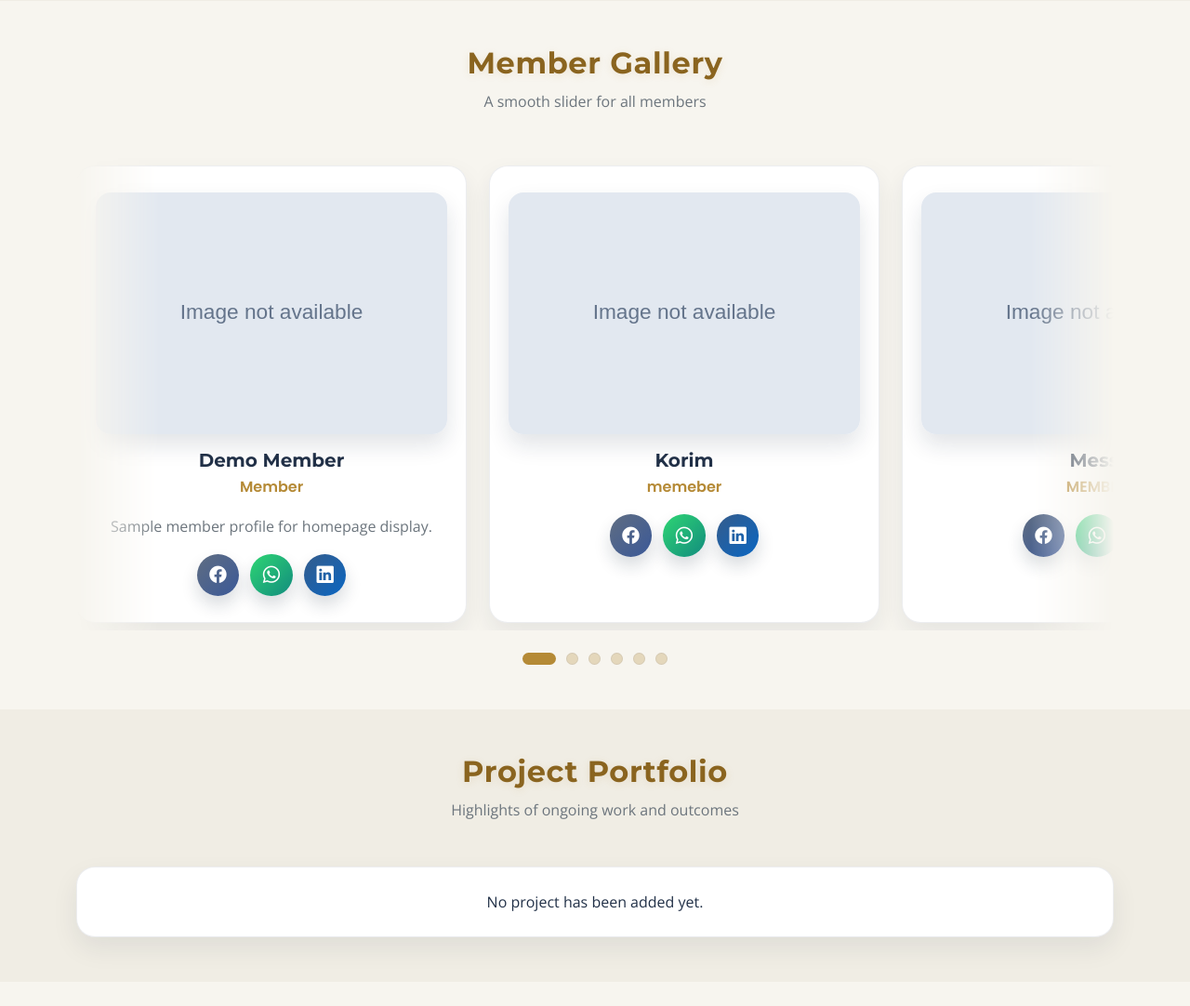
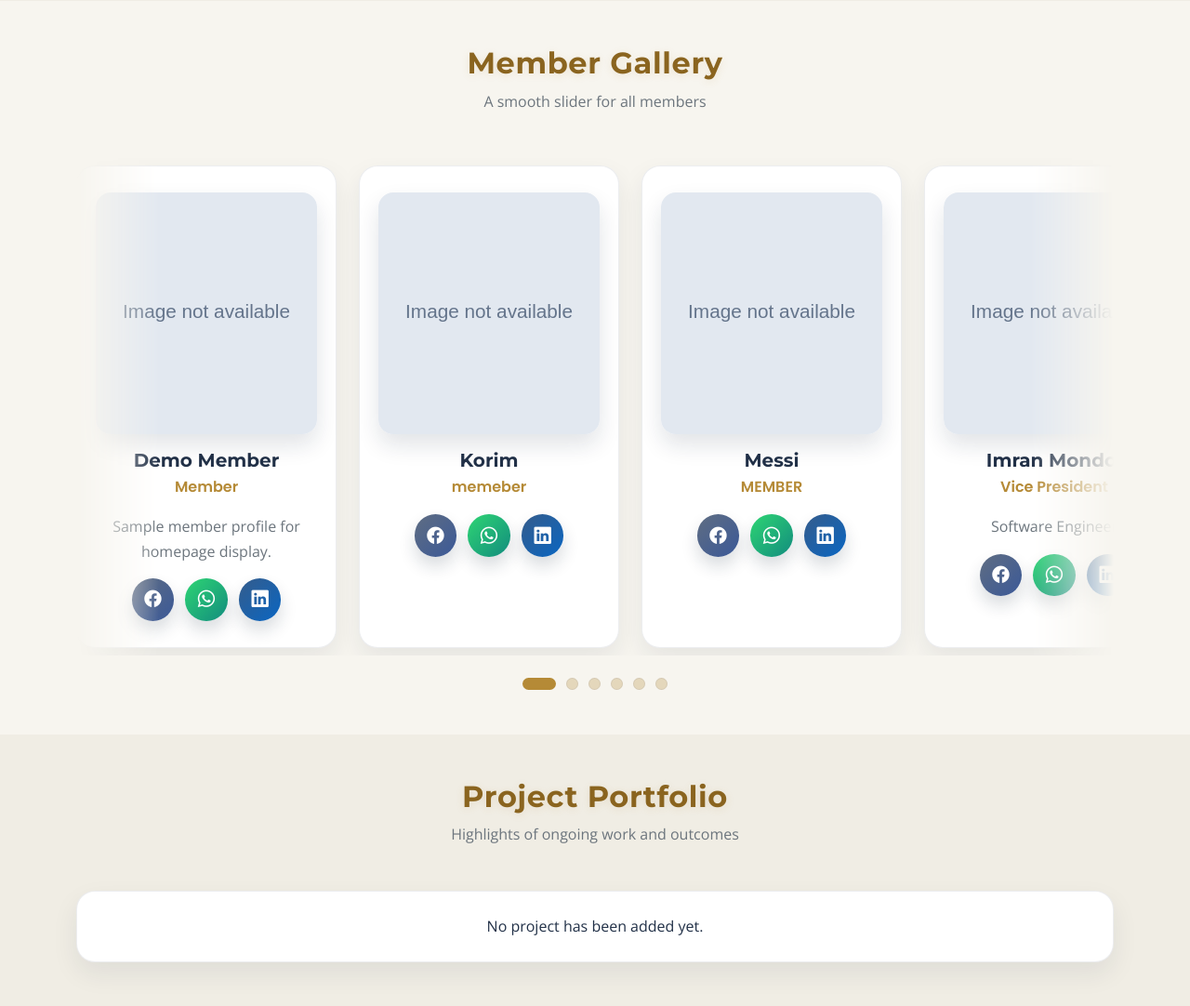
Before and after one commit to Manik-MCS/aloron-website, a Django app: page / in a window 1280 px wide. Shown: the part 2484-3566 px from the top of the page at 93% size. Run offline with Django 5.2, Linux system fonts and the light colour scheme; data comes from the database, SQL or seed files in the repository; data that the repository does not hold is empty.

Commit message:
Revert "Make member slider one card at a time"
This reverts commit 5c869cd2bb3a8080abc55ef706a79f2d41a53689.

```diff
--- a/WebSite1/static/css/site.css
+++ b/WebSite1/static/css/site.css
@@ -158,14 +158,6 @@ li {
     scroll-snap-type: x mandatory;
 }
 
-.member-track {
-    display: grid;
-    grid-auto-flow: column;
-    grid-auto-columns: 100%;
-    gap: 0;
-    width: 100%;
-}
-
 .content-slider::-webkit-scrollbar {
     display: none;
 }
@@ -184,8 +176,6 @@ li {
 }
 
 .member-card {
-    width: min(420px, calc(100% - 2rem));
-    justify-self: center;
     scroll-snap-align: center;
 }
 
@@ -505,10 +495,6 @@ li {
         width: min(240px, 78vw);
     }
 
-    .member-card {
-        width: min(320px, calc(100% - 1.25rem));
-    }
-
     .slider-dots {
         gap: 0.5rem;
     }
```
